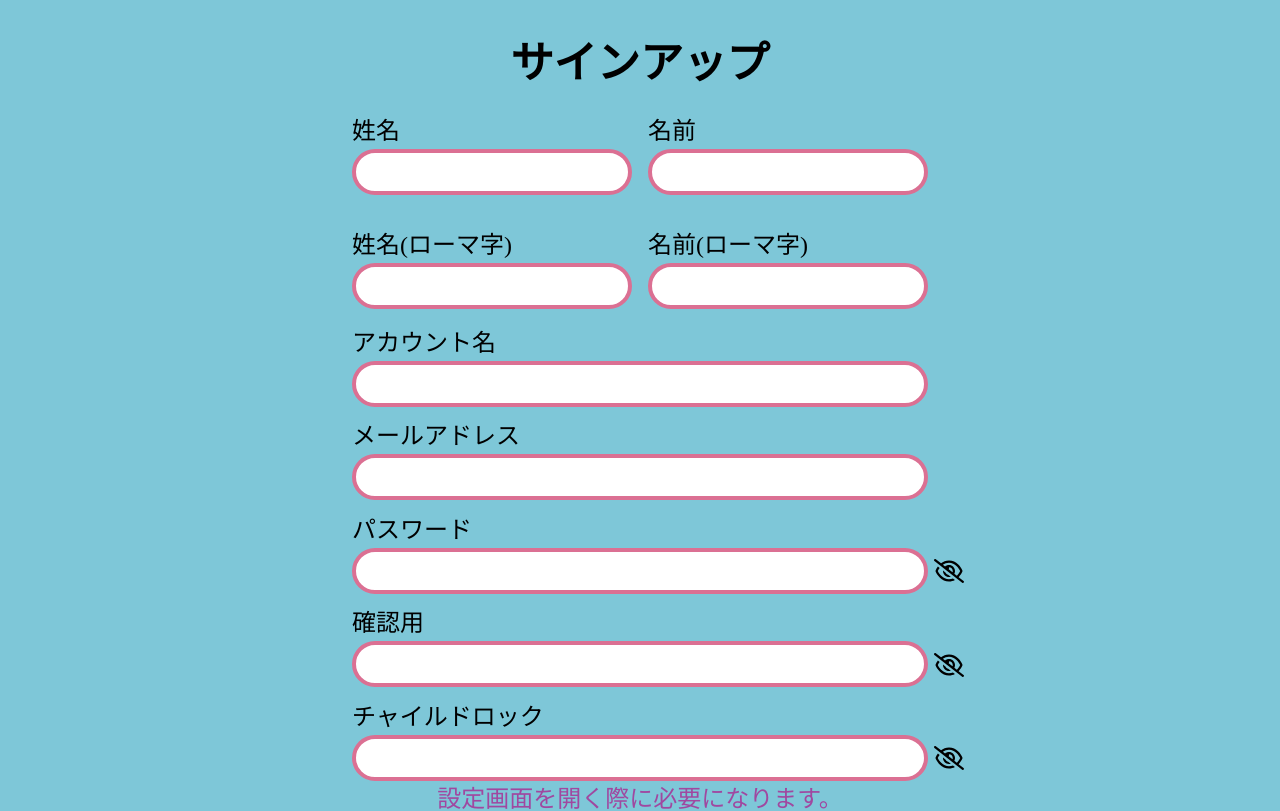
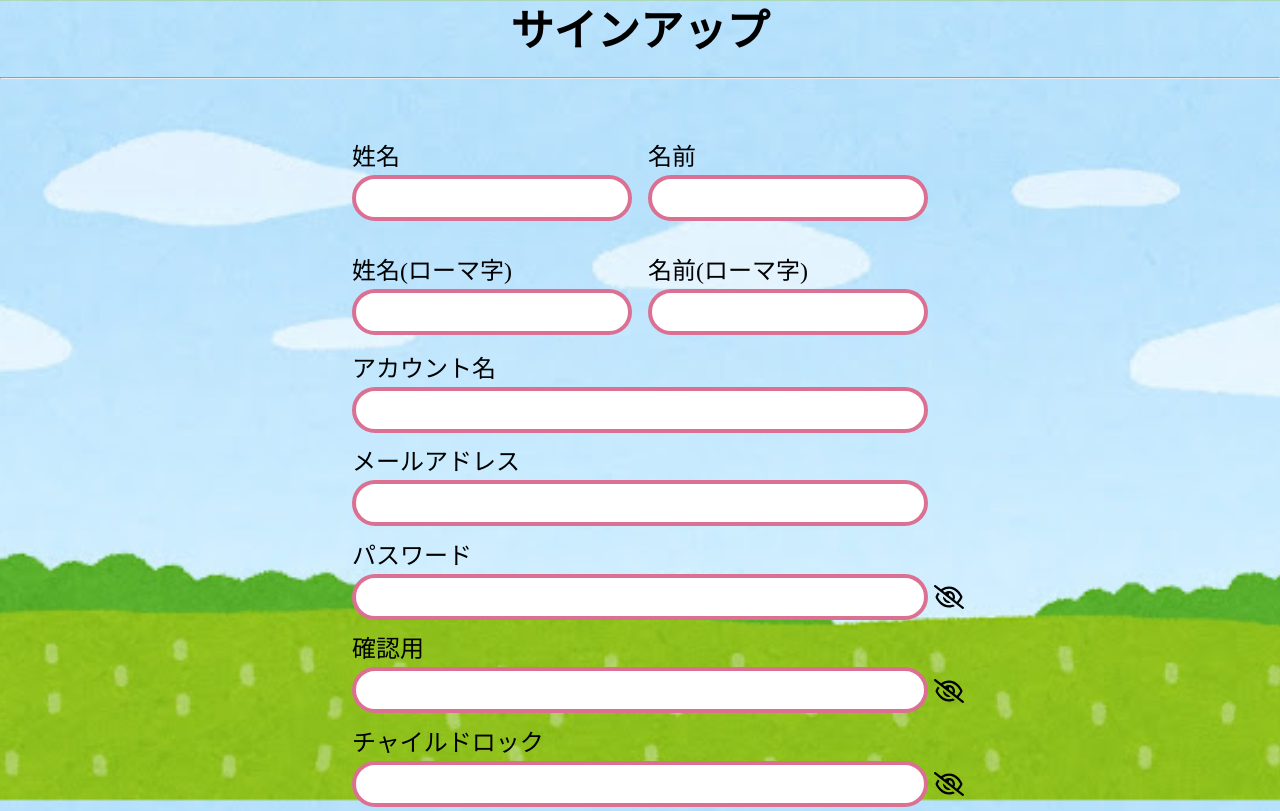
Before and after one commit to ishida-0622/u22-2023, a Next.js app in the folder frontend/: page /signup in a window 1280 px wide. Shown: the top 811 px of the page. Built offline with nearby package versions, Linux system fonts and the light colour scheme; no server answers.

Commit message:
style: 背景画像の追加

```diff
--- a/frontend/src/components/pages/auth/Signup/index.module.scss
+++ b/frontend/src/components/pages/auth/Signup/index.module.scss
@@ -1,6 +1,8 @@
 .container {
   font-size: 1.5rem;
-  background-color: #7ec7d8;
+  background-image: url("./images/meadow.jpg");
+  background-size: cover;
+  background-attachment: fixed;
   input {
     width: 100%;
     text-align: left;
--- a/frontend/src/components/pages/auth/Signup/index.tsx
+++ b/frontend/src/components/pages/auth/Signup/index.tsx
@@ -107,8 +107,9 @@ export const Signup = () => {
 
   return (
     <div className={`${styles.container}`}>
+      <h2 className={`${styles.header}`}>サインアップ</h2>
+      <hr />
       <form method="post" onSubmit={handleSubmit} className={`${styles.form}`}>
-        <h2 className={`${styles.header}`}>サインアップ</h2>
         <div className={`${styles.name}`}>
           <div className={`${styles.lastname}`}>
             <label>
```
Also changed, not shown: frontend/src/components/pages/auth/Signup/images/meadow.jpg (added).
